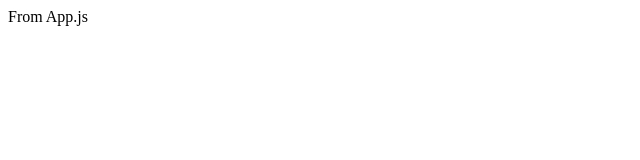
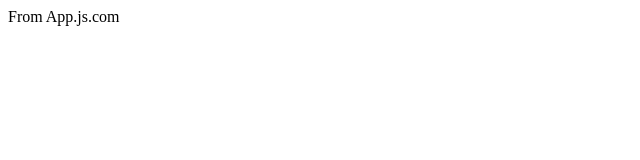
Before and after one commit to Zarman-oss/Image-search-react-app, a React (Create React App) app: page / in a window 1280 px wide. Shown: the top 160 px of the page, without its empty margins (0-640 px from the left). Built offline with nearby package versions, Linux system fonts and the light colour scheme.

Commit message:
initial commit to search-bar

```diff
--- a/src/App.js
+++ b/src/App.js
@@ -1,4 +1,4 @@
 function App() {
-  return <div>From App.js</div>;
+  return <div>From App.js.com</div>;
 }
 export default App;
```
